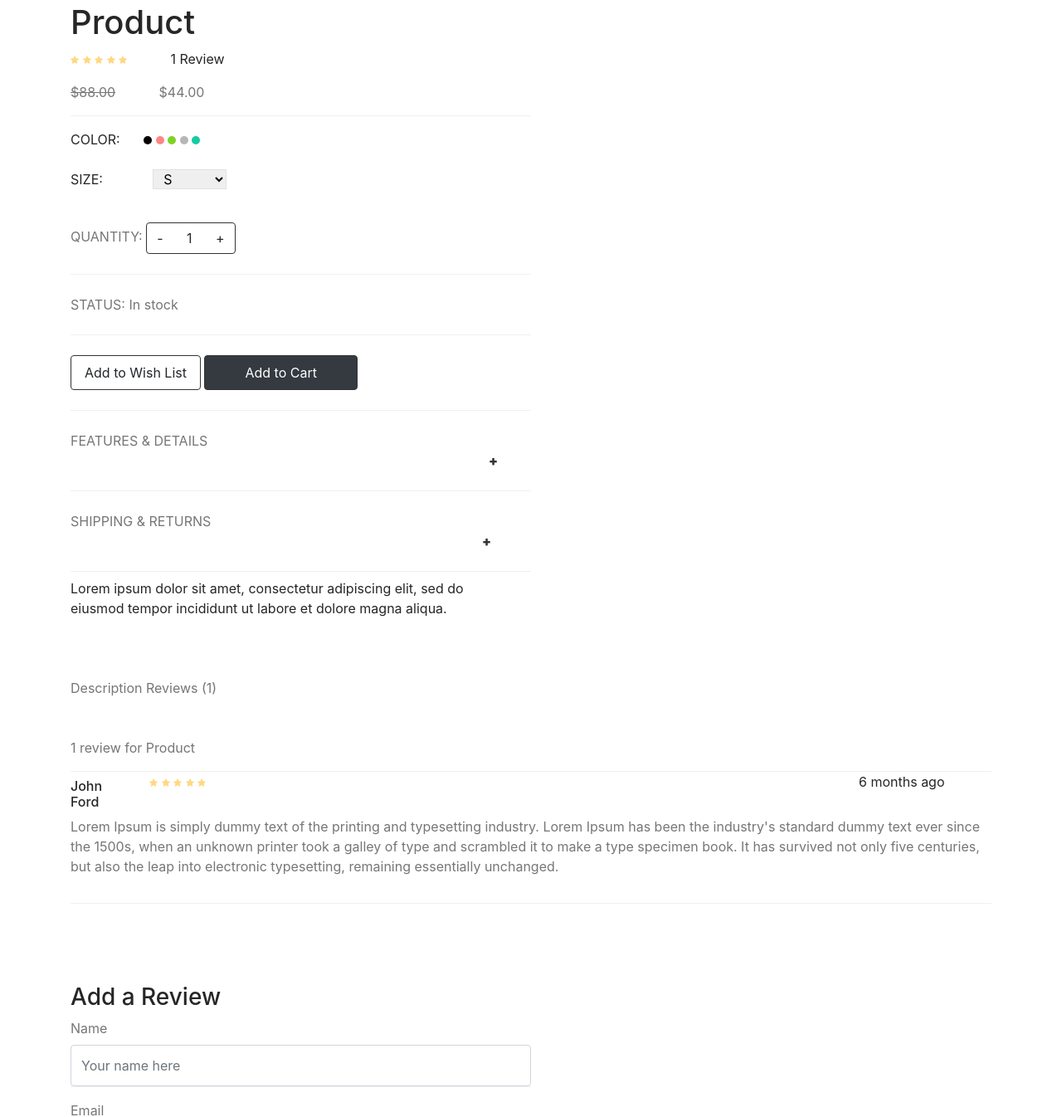
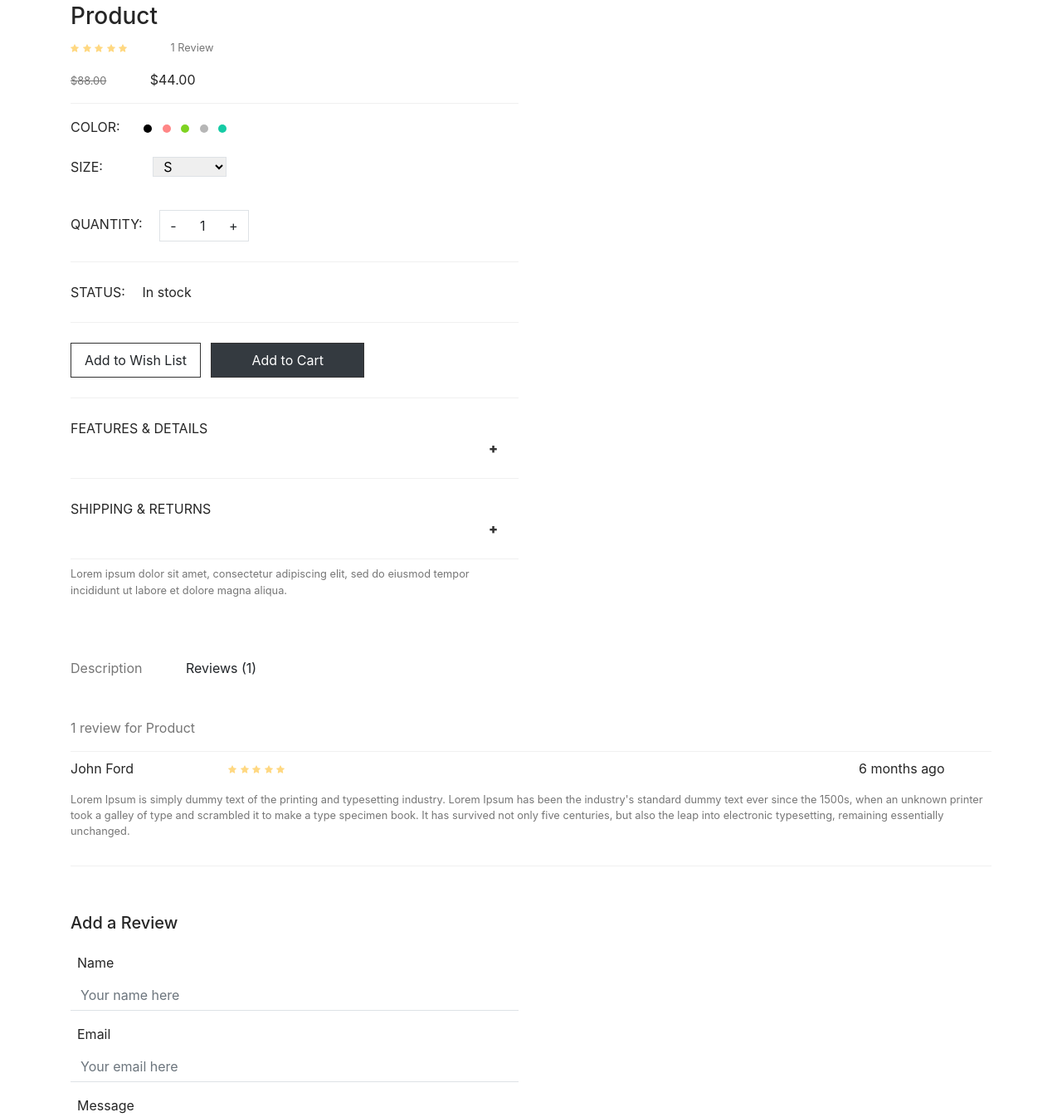
Before and after one commit to Hack-Code-Camp/orebi, a plain HTML site: page product_inside/product_inside.html in a window 1280 px wide. Shown: the part 1454-2800 px from the top of the page at 83% size. Drawn offline with nearby package versions, Linux system fonts and the light colour scheme.

Commit message:
Edited Product inside to be responsive

```diff
--- a/product_inside/product_inside.css
+++ b/product_inside/product_inside.css
@@ -27,6 +27,9 @@ li {
 
 input{
     border: none;
+}
+.small {
+    color: #767676;
 }
 
 /* Bootstrap utilities */
@@ -96,9 +99,6 @@ input{
 }
 
 /* Product */
-#products{
-    font-weight: 400;
-}
 #small{
     color: #767676;
 }
@@ -111,8 +111,6 @@ input{
 /* product-section style  */
 .line{
    border-bottom: thin solid #f0f0f0;
-   color: #767676;
-   width: 50%;
 }
 .long-line {
     border-bottom: thin solid #f0f0f0;
--- a/product_inside/product_inside.html
+++ b/product_inside/product_inside.html
@@ -84,7 +84,7 @@
       <!-- PRODUCT -->
       <div id="header">
         <div class="container mt-5 mb-5">
-          <h2 id="products">Products</h2>
+          <h2>Products</h2>
           <span id="small" class="small">Home > Products</span>
         </div>
       </div>
@@ -113,7 +113,9 @@
       <!-- Product-section  -->
       <section id="product-section">
         <div class="container">
-          <h1>Product</h1>
+          <h3>Product</h3>
+          <div class="row">
+            <div class="col-md-6">
               <div class="five-stars">
                 <svg width="1em" height="1em" viewBox="0 0 16 16" class="bi bi-star-fill" fill="currentColor" xmlns="http://www.w3.org/2000/svg">
                   <path d="M3.612 15.443c-.386.198-.824-.149-.746-.592l.83-4.73L.173 6.765c-.329-.314-.158-.888.283-.95l4.898-.696L7.538.792c.197-.39.73-.39.927 0l2.184 4.327 4.898.696c.441.062.612.636.283.95l-3.523 3.356.83 4.73c.078.443-.36.79-.746.592L8 13.187l-4.389 2.256z"/>
@@ -129,28 +131,31 @@
                 </svg>
                 <svg width="1em" height="1em" viewBox="0 0 16 16" class="bi bi-star-fill" fill="currentColor" xmlns="http://www.w3.org/2000/svg">
                   <path d="M3.612 15.443c-.386.198-.824-.149-.746-.592l.83-4.73L.173 6.765c-.329-.314-.158-.888.283-.95l4.898-.696L7.538.792c.197-.39.73-.39.927 0l2.184 4.327 4.898.696c.441.062.612.636.283.95l-3.523 3.356.83 4.73c.078.443-.36.79-.746.592L8 13.187l-4.389 2.256z"/>
-            </svg>  <span class="pl-5">1 Review</span>
+                </svg>  <span class="pl-5 small">1 Review</span>
               </div>
-
+            </div>
+          </div>
+          <div class="row">
+            <div class="col-md-6">
               <div class="money line py-3">
-            <span class="pr-5">$88.00</span> $44.00
+                <span class="pr-5 small">$88.00</span> $44.00
               </div>
 
               <div class="color-circles pt-3">
                 COLOR: <span class="pl-4">
-              <svg width="1em" height="1em" viewBox="0 0 16 16" class=" color-1 bi bi-circle-fill" fill="currentColor" xmlns="http://www.w3.org/2000/svg">
+                  <svg width="1em" height="1em" viewBox="0 0 16 16" class="color-1 bi mr-2 bi-circle-fill" fill="currentColor" xmlns="http://www.w3.org/2000/svg">
                     <circle cx="8" cy="8" r="8"/>
                   </svg>
-              <svg width="1em" height="1em" viewBox="0 0 16 16" class="color-2 bi bi-circle-fill" fill="currentColor" xmlns="http://www.w3.org/2000/svg">
+                  <svg width="1em" height="1em" viewBox="0 0 16 16" class="color-2 bi mr-2 bi-circle-fill" fill="currentColor" xmlns="http://www.w3.org/2000/svg">
                     <circle cx="8" cy="8" r="8"/>
                   </svg>
-              <svg width="1em" height="1em" viewBox="0 0 16 16" class="color-3 bi bi-circle-fill" fill="currentColor" xmlns="http://www.w3.org/2000/svg">
+                  <svg width="1em" height="1em" viewBox="0 0 16 16" class="color-3 bi mr-2 bi-circle-fill" fill="currentColor" xmlns="http://www.w3.org/2000/svg">
                     <circle cx="8" cy="8" r="8"/>
                   </svg>
-              <svg width="1em" height="1em" viewBox="0 0 16 16" class="color-4 bi bi-circle-fill" fill="currentColor" xmlns="http://www.w3.org/2000/svg">
+                  <svg width="1em" height="1em" viewBox="0 0 16 16" class="color-4 bi mr-2 bi-circle-fill" fill="currentColor" xmlns="http://www.w3.org/2000/svg">
                     <circle cx="8" cy="8" r="8"/>
                   </svg>
-              <svg width="1em" height="1em" viewBox="0 0 16 16" class="color-5 bi bi-circle-fill" fill="currentColor" xmlns="http://www.w3.org/2000/svg">
+                  <svg width="1em" height="1em" viewBox="0 0 16 16" class="color-5 bi mr-2 bi-circle-fill" fill="currentColor" xmlns="http://www.w3.org/2000/svg">
                     <circle cx="8" cy="8" r="8"/>
                   </svg>
                       </span>
@@ -167,16 +172,16 @@
 
               <div class="quantity line pb-4">
                 QUANTITY:
-            <span><button class="qty-btn btn btn-white"> - <span class="px-4">1</span> +</button></span>
+                <span><button class="qty-btn btn border rounded-0 ml-3 btn-white"> - <span class="px-4">1</span> +</button></span>
               </div>
 
               <div class="status line py-4">
-            STATUS: <span>In stock </span>
+                STATUS: <span class="pl-3">In stock </span>
               </div>
 
               <div class="buttons line py-4">
-            <button type="button" class="btn btn-white px-3 py-2">Add to Wish List</button>
-            <button type="button" class="btn btn-dark px-5 py-2">Add to Cart</button>
+                <button type="button" class="btn rounded-0 btn-white px-3 py-2">Add to Wish List</button>
+                <button type="button" class="btn rounded-0 ml-2 btn-dark px-5 py-2">Add to Cart</button>
               </div>
 
               <div class="features line py-4">
@@ -184,26 +189,22 @@
               </div>
 
               <div class="shipping line py-4">
-            SHIPPING & RETURNS <span><a href="#">+</a></span>
+                SHIPPING & RETURNS <span><a href="#" class="pl-2">+</a></span>
               </div>
-
-          <div class="row">
-            <div class="col-md-6 py-2">
-              <p>Lorem ipsum dolor sit amet, consectetur adipiscing elit, sed do eiusmod tempor incididunt ut labore et dolore magna aliqua.</p>
+              <p class="small py-2">Lorem ipsum dolor sit amet, consectetur adipiscing elit, sed do eiusmod tempor incididunt ut labore et dolore magna aliqua.</p>
             </div>
           </div>
-
       </section>
 
       <section id="description-section">
         <div class="container py-5">
           <div class="long-line">
-            Description  <span>Reviews (1)</span>
+            Description  <span class="pl-5 text-body">Reviews (1)</span>
             <p class="pt-5">1 review for Product</p>
           </div>
-          <div class="row">
-            <div class="col-md-1 pt-2">
-              <h6>John Ford</h6>
+          <div class="row pt-2">
+            <div class="col-md-2 ">
+              <p>John Ford</p>
             </div>
             <div class=" col-md-2 five-stars">
               <svg width="1em" height="1em" viewBox="0 0 16 16" class="bi bi-star-fill" fill="currentColor" xmlns="http://www.w3.org/2000/svg">
@@ -222,42 +223,44 @@
                 <path d="M3.612 15.443c-.386.198-.824-.149-.746-.592l.83-4.73L.173 6.765c-.329-.314-.158-.888.283-.95l4.898-.696L7.538.792c.197-.39.73-.39.927 0l2.184 4.327 4.898.696c.441.062.612.636.283.95l-3.523 3.356.83 4.73c.078.443-.36.79-.746.592L8 13.187l-4.389 2.256z"/>
               </svg>
             </div>
-            <div class="col-md-7"></div>
+            <div class="col-md-6"></div>
             <div class="col-md-2"><p>6 months ago</p></div>
           </div>
 
           <div class="long-line pb-3">
-            <p>Lorem Ipsum is simply dummy text of the printing and typesetting industry. Lorem Ipsum has been the industry's standard dummy text ever since the 1500s, when an unknown printer took a galley of type and scrambled it to make a type specimen book. It has survived not only five centuries, but also the leap into electronic typesetting, remaining essentially unchanged.</p>
+            <p class="small">Lorem Ipsum is simply dummy text of the printing and typesetting industry. Lorem Ipsum has been the industry's standard dummy text ever since the 1500s, when an unknown printer took a galley of type and scrambled it to make a type specimen book. It has survived not only five centuries, but also the leap into electronic typesetting, remaining essentially unchanged.</p>
           </div>
 
         </div>
       </section>
 
       <section id="review-section">
-        <div class="container my-5">
-          <div><h3>Add a Review</h3></div>
+        <div class="container my-2">
+          <div>
+            <h5 class="pb-3">Add a Review</h5>
+          </div>
+          <div class="row">
+            <div class="col-md-6">
               <form>
-            <div class="form-group line">
-              <label for="exampleFormControlInput1">Name</label>
-              <input type="text" class="form-control py-4" id="exampleFormControlInput1" placeholder="Your name here">
+                <div class="form-group">
+                  <label class="pl-2" for="name">Name</label>
+                  <input type="text" class="form-control rounded-0 border-top-0 border-right-0 border-left-0 border-bottom small" id="name" placeholder="Your name here">
                 </div>
-            <div class="form-group line">
-              <label for="exampleFormControlInput1">Email</label>
-              <input type="email" class="form-control py-4" id="exampleFormControlInput1" placeholder="Your email here">
+                <div class="form-group">
+                  <label class="pl-2" for="email">Email</label>
+                  <input type="email" class="form-control rounded-0 border-top-0 border-right-0 border-left-0 border-bottom small" id="email" placeholder="Your email here">
                 </div>
-            <div class="form-group line">
-              <label for="exampleFormControlTextarea1">Review</label>
-              <textarea class="form-control" id="exampleFormControlTextarea1" rows="5" placeholder="Your review here"></textarea>
+                <div class="form-group">
+                  <label class="pl-2" for="review">Message</label>
+                  <textarea type="text" class="form-control rounded-0 border-top-0 border-right-0 border-left-0 border-bottom small" id="review" rows="3">Your review here</textarea>
                 </div>
+
+                <button type="submit" class="btn btn-dark my-4 rounded-0 px-5 py-1 text-white">Post</button>
               </form>
-          <div class="pt-3">
-            <button type="button" class="btn btn-dark py-2 px-5">   Post   </button>
+            </div>
           </div>
         </div>
       </section>
-
-
-
 
       <!-- Main-Footer -->
 <footer id="main_footer">
```
Also changed, not shown: checkout/checkout.css (+0 -8 lines), cart/Image-4.png (added). Lines whose indentation alone changed are shown as unchanged.
